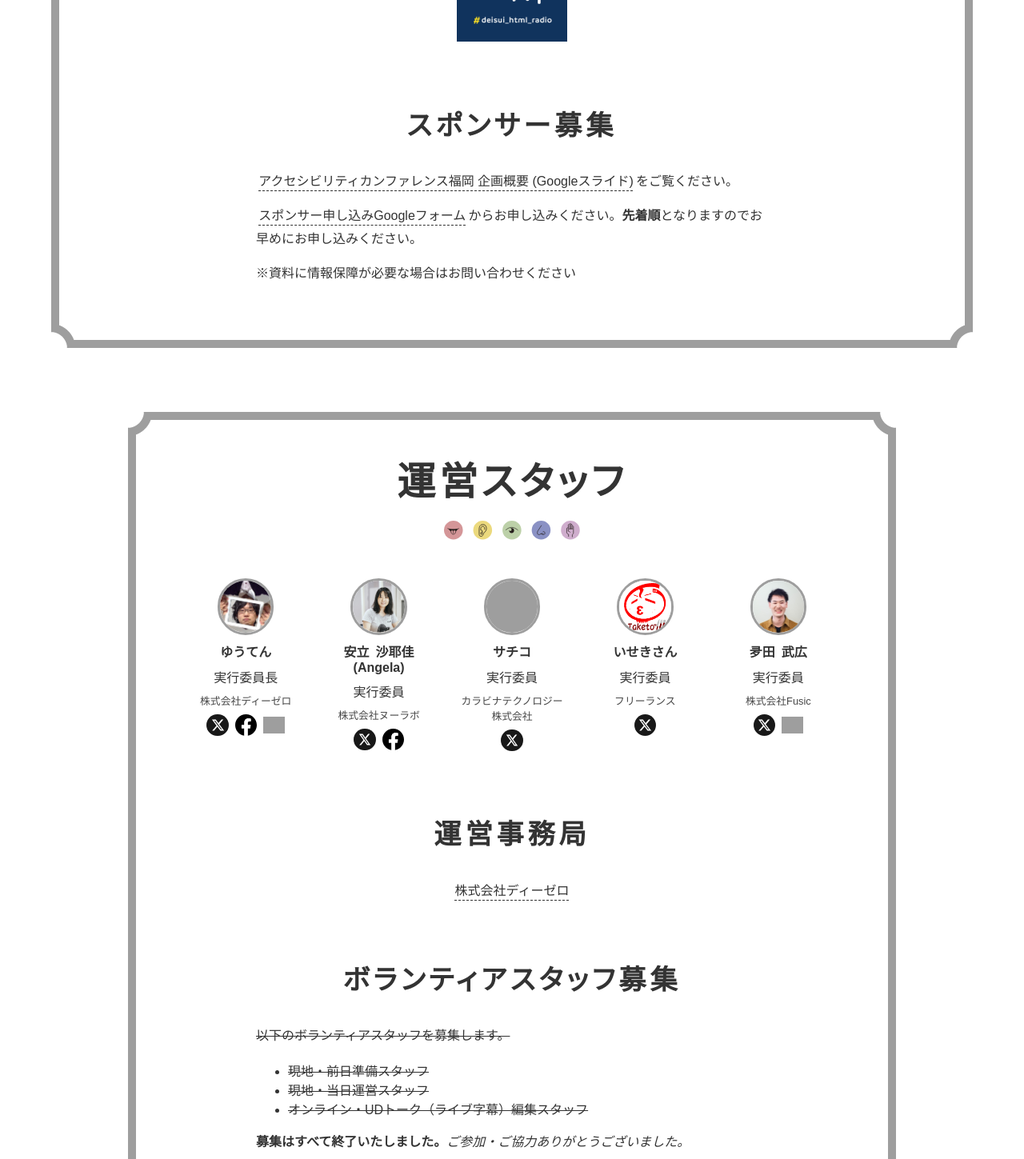
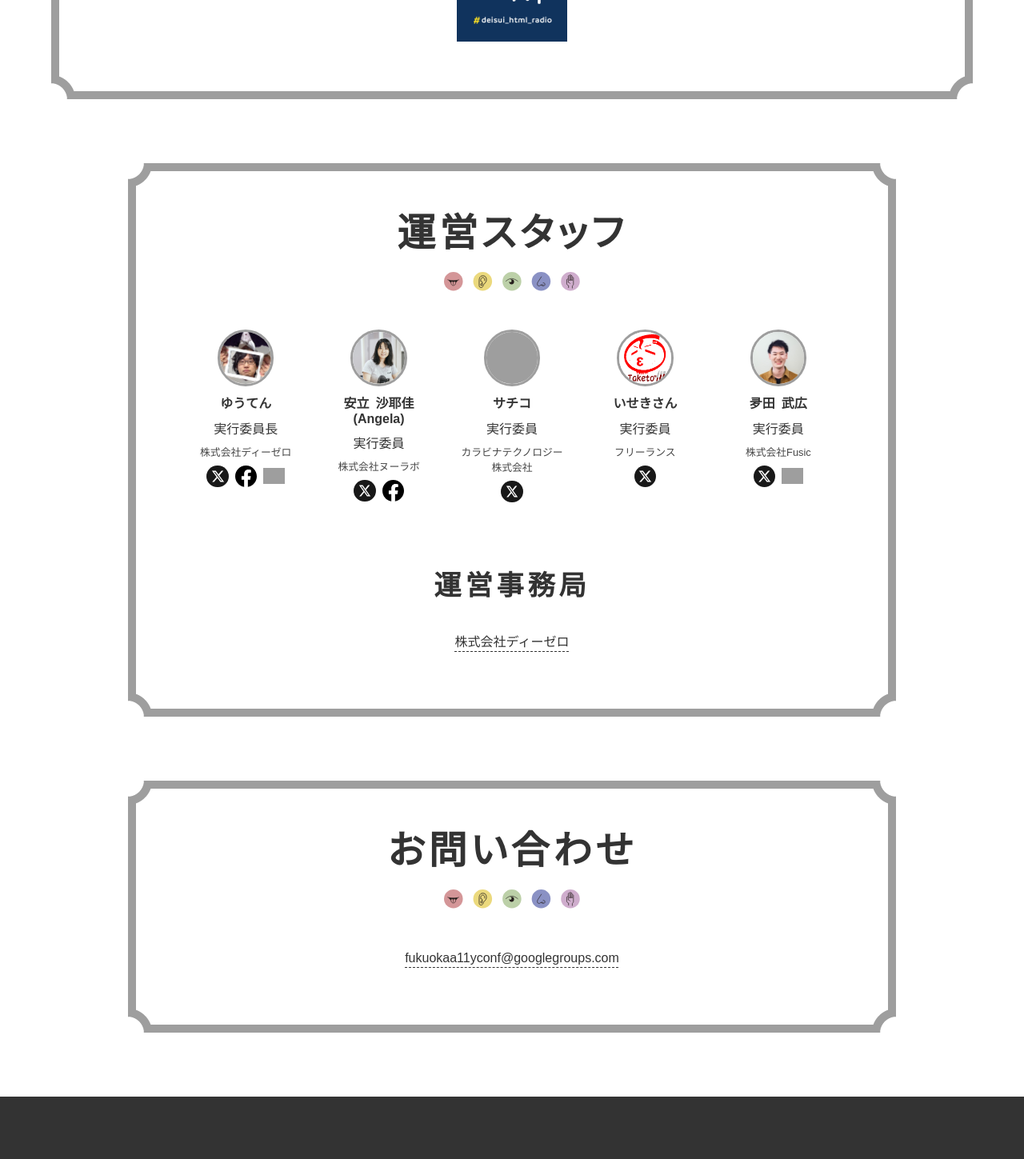
Before and after one commit to fukuoka-a11yconf-net/fukuoka.a11yconf.net, a SvelteKit app: page / in a window 1280 px wide. Shown: the part 8880-10329 px from the top of the page at 80% size. Built offline with nearby package versions, Linux system fonts and the light colour scheme; grey boxes are pictures that could not be loaded; a web font is replaced by a local one.

Commit message:
ボランティア・スポンサー募集終了

```diff
--- a/src/routes/+page.svelte
+++ b/src/routes/+page.svelte
@@ -392,9 +392,6 @@
 					height="539"
 				/>
 			</ClusterItem>
-			<ClusterItem>
-				<Sponsor href="#sponsor-recruitment" name="募集中" />
-			</ClusterItem>
 		</ClusterContainer>
 
 		<Heading level={3} id="sponsors-snack">おやつスポンサー</Heading>
@@ -445,26 +442,6 @@
 				/>
 			</ClusterItem>
 		</ClusterContainer>
-
-		<section>
-			<Heading level={3} id="sponsor-recruitment">スポンサー募集</Heading>
-			<TextBody>
-				<p>
-					<a
-						href="https://docs.google.com/presentation/d/1nf6NAYliuFI-MJVTABR0aj1WJMTYt7nwdmcpTUBrpEw"
-					>
-						アクセシビリティカンファレンス福岡 企画概要 (Googleスライド)</a
-					>をご覧ください。
-				</p>
-				<p>
-					<a
-						href="https://docs.google.com/forms/d/e/1FAIpQLScx1br1WcjicvAX61q_bTuRjyzOldJmfqHdUjtKbCvQs12dRA/viewform"
-						>スポンサー申し込みGoogleフォーム</a
-					>からお申し込みください。<strong>先着順</strong>となりますのでお早めにお申し込みください。
-				</p>
-				<p>※資料に情報保障が必要な場合はお問い合わせください</p>
-			</TextBody>
-		</section>
 	</Section>
 
 	<Section width="narrow">
@@ -529,21 +506,6 @@
 		<Heading level={3} id="office">運営事務局</Heading>
 		<TextBody fit>
 			<p><a href="https://www.d-zero.co.jp">株式会社ディーゼロ</a></p>
-		</TextBody>
-
-		<Heading level={3} id="staff-recruitment">ボランティアスタッフ募集</Heading>
-		<TextBody>
-			<p><del>以下のボランティアスタッフを募集します。</del></p>
-			<ul>
-				<li><del>現地・前日準備スタッフ</del></li>
-				<li><del>現地・当日運営スタッフ</del></li>
-				<li><del>オンライン・UDトーク（ライブ字幕）編集スタッフ</del></li>
-			</ul>
-			<p>
-				<strong>募集はすべて終了いたしました。</strong><em
-					>ご参加・ご協力ありがとうございました。<em></em></em
-				>
-			</p>
 		</TextBody>
 	</Section>
 
```
